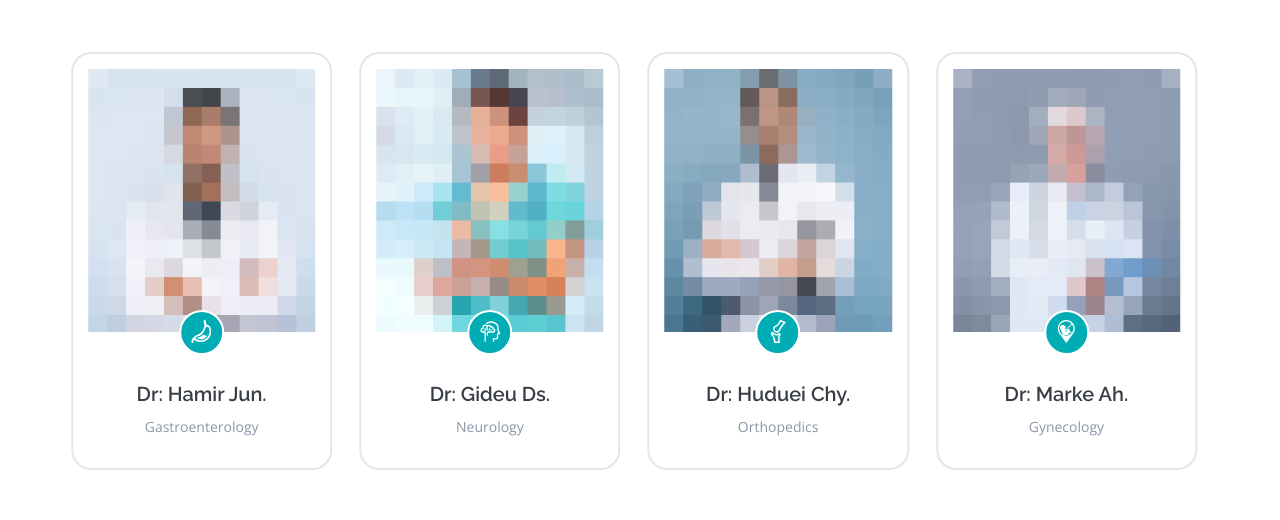
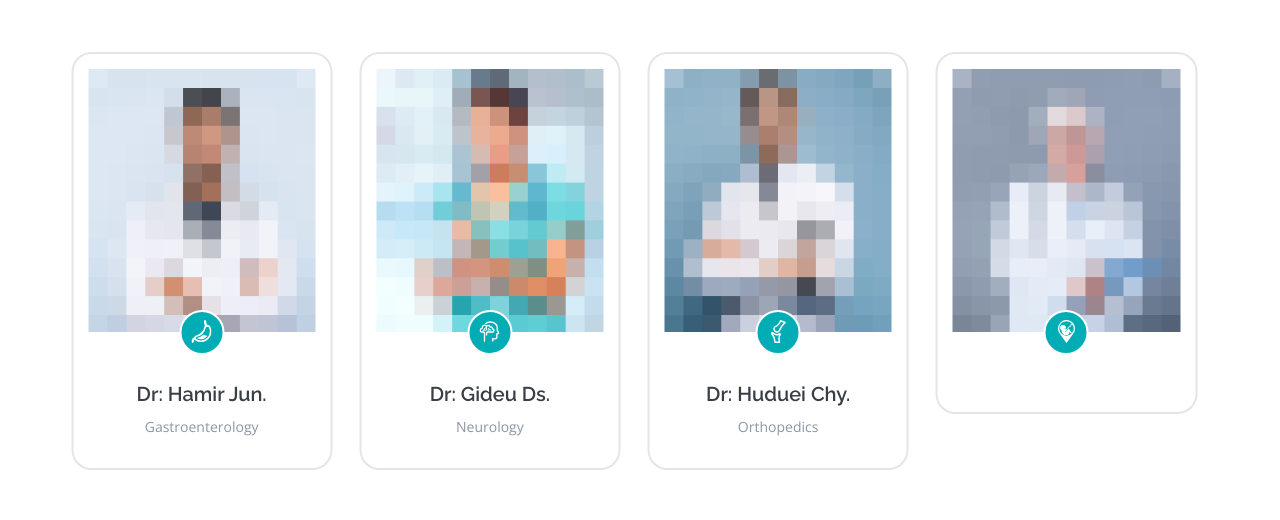
Before and after one commit to SebastianSenatore/Dr.NicolasMenendez, a plain HTML site: page index.html in a window 1280 px wide. Shown: the part 5358-5878 px from the top of the page. Drawn offline with nearby package versions, Linux system fonts and the light colour scheme.

Commit message:
Contenido y links

```diff
--- a/index.html
+++ b/index.html
@@ -972,7 +972,7 @@
 									</svg>
 								</div>
 							</div>
-							<div class="team-info">
+							<!-- <div class="team-info">
 								<h5><a href="#">Dr: Marke Ah.</a></h5>
 								<span>Gynecology</span>
 							</div>
@@ -1025,12 +1025,12 @@
 							</div>
 							<div class="team-info">
 								<h5><a href="#">Dr: Fajr Sadiq</a></h5>
-								<span>Gastroenterology</span>
-							</div>
+								<span>Gastroenterology</span> -->
 						</div>
 					</div>
 				</div>
 			</div>
+		</div>
 		</div>
 	</section>
 	<!-- ========================= team-section end ========================= -->
```
